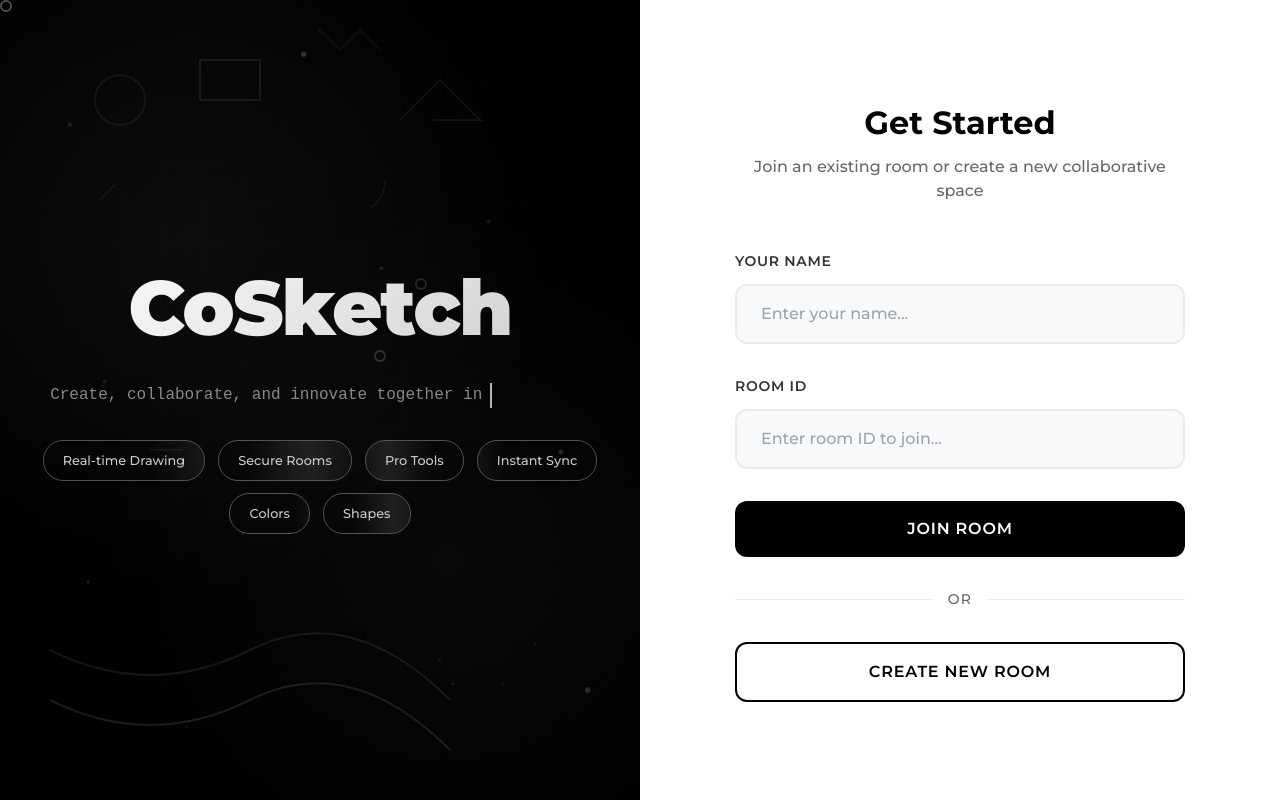
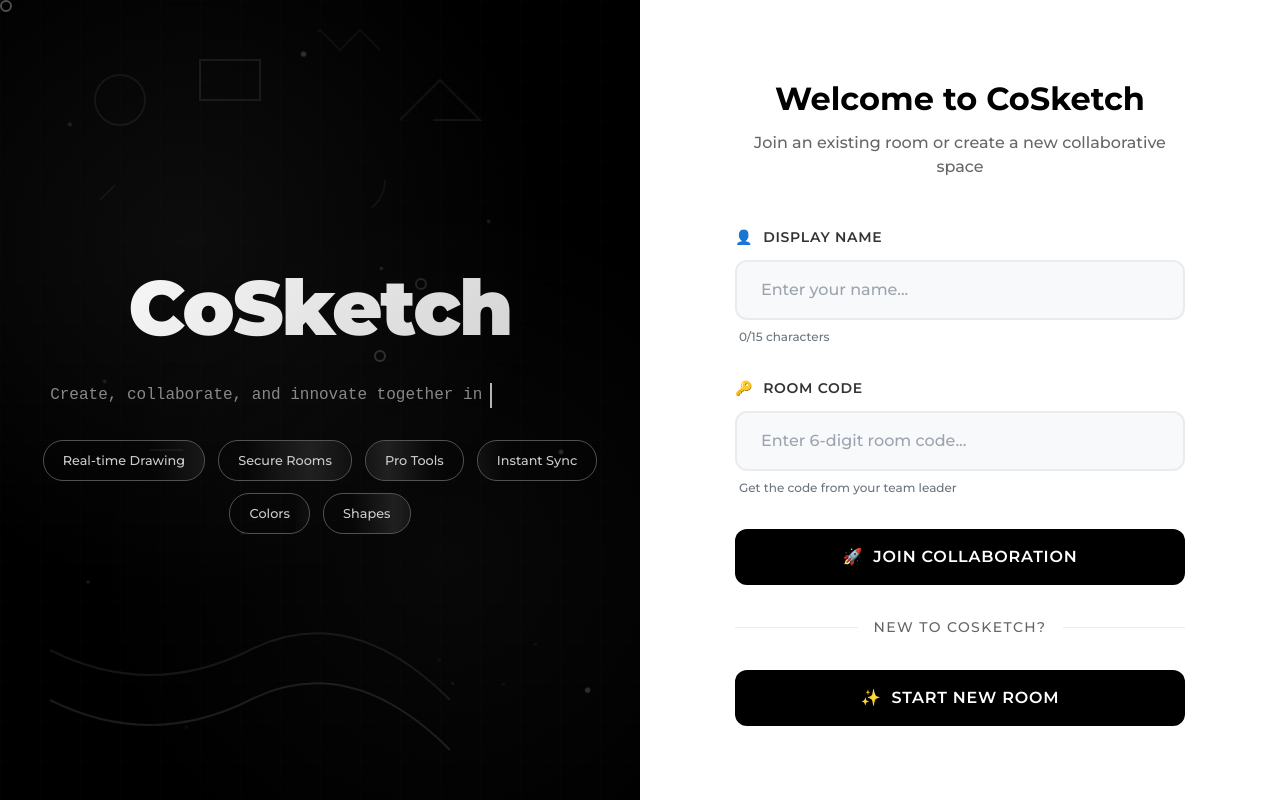
Before and after one commit to Subham-Coder-24/digiboard, a Next.js app: page / in a window 1280 px wide. Built offline with nearby package versions, Linux system fonts and the light colour scheme; no server answers.

Commit message:
front_page_new_design_modified

```diff
--- a/modules/home/components/Home.tsx
+++ b/modules/home/components/Home.tsx
@@ -290,6 +290,39 @@ const Home = () => {
       textTransform: 'uppercase' as const,
       letterSpacing: '0.1em',
     },
+     labelIcon: {
+        marginRight: '10px',
+    },
+     inputHelper: {
+      fontSize: '0.75rem',
+      color: '#6c757d',
+      marginTop: '0.5rem',
+      marginLeft: '0.25rem',
+    },
+      primaryButton: {
+      background: 'linear-gradient(135deg, #000000 0%, #1a1a1a 100%)',
+      color: '#ffffff',
+      boxShadow: '0 4px 15px rgba(0, 0, 0, 0.1)',
+    },
+    buttonIcon:{
+      marginRight: '10px',
+    },
+     formFooter: {
+      marginTop: '1rem',
+      textAlign: 'center' as const,
+    },
+    footerText: {
+      fontSize: '0.8rem',
+      color: '#6c757d',
+      // lineHeight: 1.4,
+      margin: 0,
+    },
+    footerLink: {
+      color: '#000000',
+      textDecoration: 'none',
+      fontWeight: 500,
+    },
+
     form: {
       width: '100%',
     },
@@ -436,13 +469,16 @@ const Home = () => {
       {/* Right Side - Forms */}
       <div style={styles.rightSide}>
         <div style={styles.formContainer}>
-          <h2 style={styles.formTitle}>Get Started</h2>
+          <h2 style={styles.formTitle}>Welcome to CoSketch</h2>
+
           <p style={styles.formSubtitle}>
             Join an existing room or create a new collaborative space
           </p>
-
            <div style={styles.inputGroup}>
-            <label style={styles.label}>Your Name</label>
+              <label style={styles.label}>
+                <span style={styles.labelIcon}>👤</span>
+                Display Name
+              </label>
               <input
                 style={styles.input}
                 placeholder="Enter your name..."
@@ -451,67 +487,58 @@ const Home = () => {
                 onFocus={(e) => Object.assign(e.target.style, styles.inputFocus)}
                 onBlur={(e) => {
                   e.target.style.borderColor = '#e9ecef';
-                e.target.style.background = '#f8f9fa';
+                  e.target.style.background = '#ffffff';
                   e.target.style.boxShadow = 'none';
                 }}
               />
+              <div style={styles.inputHelper}>
+                {username.length}/15 characters
+              </div>
             </div>
 
           <form style={styles.form} onSubmit={handleJoinRoom}>
              <div style={styles.inputGroup}>
-              <label style={styles.label}>Room ID</label>
+                <label style={styles.label}>
+                  <span style={styles.labelIcon}>🔑</span>
+                  Room Code
+                </label>
                 <input
                   style={styles.input}
-                placeholder="Enter room ID to join..."
+                  placeholder="Enter 6-digit room code..."
                   value={roomId}
                   onChange={(e) => setRoomId(e.target.value)}
                   onFocus={(e) => Object.assign(e.target.style, styles.inputFocus)}
                   onBlur={(e) => {
                     e.target.style.borderColor = '#e9ecef';
-                  e.target.style.background = '#f8f9fa';
+                    e.target.style.background = '#ffffff';
                     e.target.style.boxShadow = 'none';
                   }}
                 />
+                <div style={styles.inputHelper}>
+                  Get the code from your team leader
+                </div>
               </div>
             <button
               type="submit"
               style={styles.button}
-              onMouseEnter={(e) => {
-                e.currentTarget.style.transform = 'translateY(-2px)';
-                e.currentTarget.style.boxShadow = '0 8px 25px rgba(0, 0, 0, 0.2)';
-              }}
-              onMouseLeave={(e) => {
-                e.currentTarget.style.transform = 'translateY(0)';
-                e.currentTarget.style.boxShadow = 'none';
-              }}
             >
-              Join Room
+             <span style={styles.buttonIcon}>🚀</span>
+                Join Collaboration
             </button>
           </form>
 
             <div style={styles.divider}>
               <div style={styles.dividerLine}></div>
-            <span style={styles.dividerText}>or</span>
+              <span style={styles.dividerText}>New to CoSketch?</span>
               <div style={styles.dividerLine}></div>
             </div>
 
           <button
-            style={{...styles.button, ...styles.buttonSecondary}}
+            style={styles.button}
             onClick={handleCreateRoom}
-            onMouseEnter={(e) => {
-              e.currentTarget.style.background = '#000000';
-              e.currentTarget.style.color = '#ffffff';
-              e.currentTarget.style.transform = 'translateY(-2px)';
-              e.currentTarget.style.boxShadow = '0 8px 25px rgba(0, 0, 0, 0.2)';
-            }}
-            onMouseLeave={(e) => {
-              e.currentTarget.style.background = 'transparent';
-              e.currentTarget.style.color = '#000000';
-              e.currentTarget.style.transform = 'translateY(0)';
-              e.currentTarget.style.boxShadow = 'none';
-            }}
           >
-            Create New Room
+             <span style={styles.buttonIcon}>✨</span>
+              Start New Room
           </button>
         </div>
 
```
Lines whose indentation alone changed are shown as unchanged.
